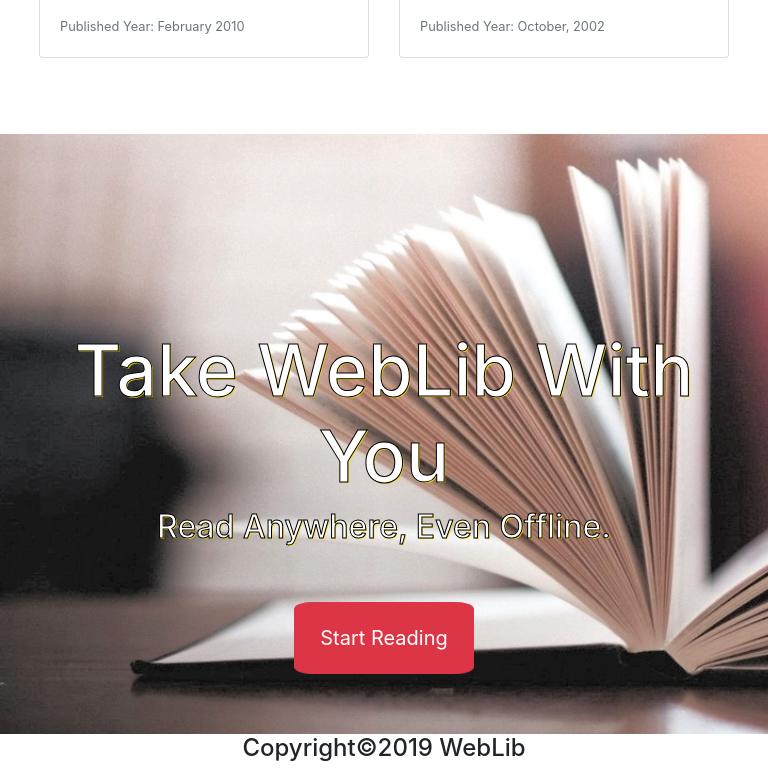
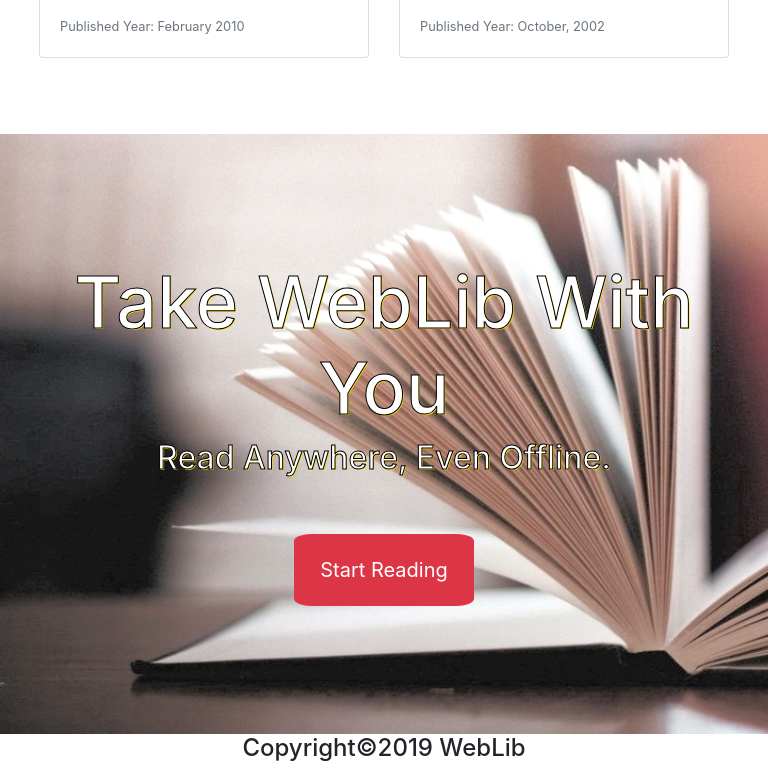
Before and after one commit to dheerajsaraogi/Summer_project, a plain HTML site: page index.html in a window 768 px wide. Shown: the part 3364-4135 px from the top of the page. Drawn offline with nearby package versions, Linux system fonts and the light colour scheme.

Commit message:
Add files via upload

```diff
--- a/css/style.css
+++ b/css/style.css
@@ -50,10 +50,6 @@
     font-weight: 500;
 }
 
-#footer-padding {
-    padding-top: 145px;
-}
-
 #footer h2 {
     -webkit-text-stroke-width: 1px;
     -webkit-text-stroke-color: black;
@@ -71,3 +67,15 @@
         font-size: 3rem;
     }
 }
+
+@media(max-width: 768px) {
+    #footer-padding {
+        padding-top: 15%;
+    }
+}
+
+@media(min-width: 768px) {
+    #footer-padding {
+        padding-top: 10%;
+    }
+}
```
